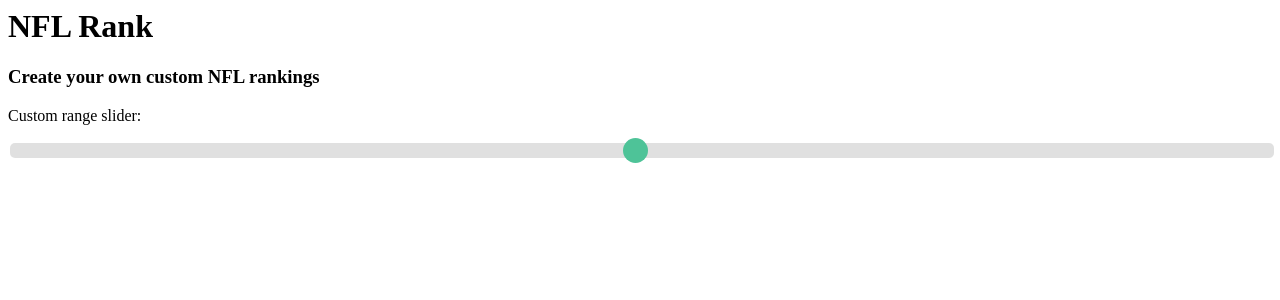
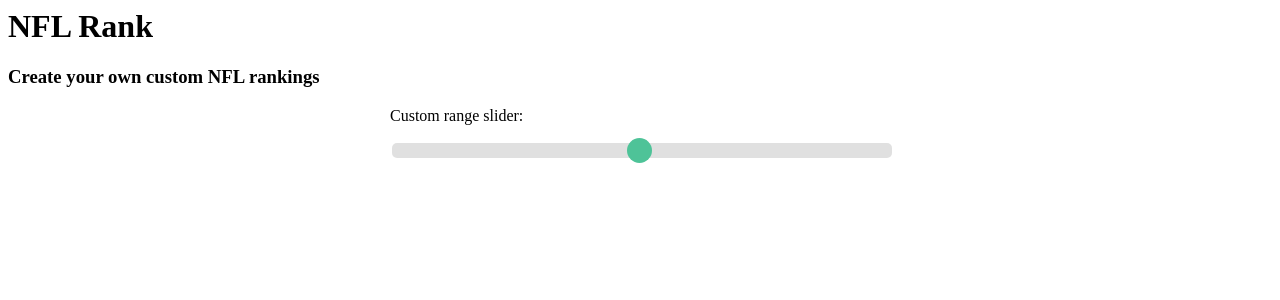
Before and after one commit to nrlopez03/nfl-rank, a Flask app: page / in a window 1280 px wide. Shown: the top 300 px of the page. Run offline with Flask 2, Linux system fonts and the light colour scheme.

Commit message:
customize

```diff
--- a/templates/index.html
+++ b/templates/index.html
@@ -7,7 +7,7 @@
         <h1>{{ title }}</h1>
         <h3>Create your own custom NFL rankings</h3>
 
-        <div class="slidecontainer">
+        <div class="slidecontainer" style="width: 500px; margin:0 auto;">
             <p>Custom range slider:</p>
             <input type="range" min="1" max="100" value="50" class="slider" id="myRange">
           </div>
```
